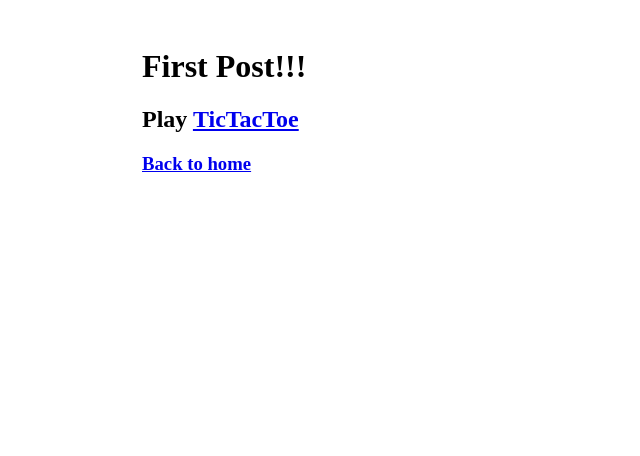
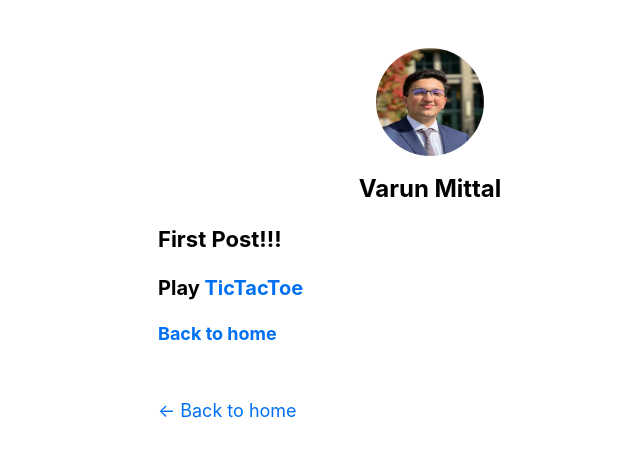
Before and after one commit to monstrosity1001/nextJSBlog, a Next.js app: page /posts/first-post in a window 1280 px wide. Shown: the top 456 px of the page, without its empty margins (210-850 px from the left). Built offline with nearby package versions, Linux system fonts and the light colour scheme.

Commit message:
Added in and fixed layout

```diff
--- a/components/layout.js
+++ b/components/layout.js
@@ -1,5 +1,69 @@
-import styles from "./layout.module.css"
+import Head from "next/head";
+import Image from "next/image";
+import styles from "./layout.module.css";
+import utilStyles from "../styles/utils.module.css";
+import Link from "next/link";
 
-export default function Layout({children}) {
-    return <div className={styles.container}>{children}</div>
+const name = "Varun Mittal"
+export const siteTitle = "Attempting to create a Next.js webiste"
+
+export default function Layout({ children, home }) {
+    return (
+        <div className={styles.container}>
+            <Head>
+                <link rel="icon" href="/favicon.ico" />
+                <meta
+                    name="description"
+                    content="building a personal website with Next.Js"
+                />
+                <meta
+                    property="og:image"
+                    content={`https://og-image.vercel.app/${encodeURI(
+                        siteTitle,
+                    )}.png?theme=light&md=0&fontSize=75px&images=https%3A%2F%2Fassets.vercel.com%2Fimage%2Fupload%2Ffront%2Fassets%2Fdesign%2Fnextjs-black-logo.svg`}
+                />
+                <meta name="og:title" content={siteTitle} />
+                <meta name="twitter:card" content="summary_large_image" />
+            </Head>
+            <header className={styles.header}>
+                {home ? (
+                    <>
+                        <Image
+                            priority
+                            src="/images/profile.jpg"
+                            className={utilStyles.borderCircle}
+                            height={144}
+                            width={144}
+                            alt=""
+                        />
+                        <h1 className={utilStyles.heading2Xl}>{name}</h1>
+                    </>
+                ) : (
+                    <>
+                        <Link href="/">
+                            <Image
+                                priority
+                                src="/images/profile.jpg"
+                                className={utilStyles.borderCircle}
+                                height={108}
+                                width={108}
+                                alt=""
+                            />
+                        </Link>
+                        <h2 className={utilStyles.headingLg}>
+                            <Link href="/" className={utilStyles.colorInherit}>
+                                {name}
+                            </Link>
+                        </h2>
+                    </>
+                )}
+            </header>
+            <main>{children}</main>
+            {!home && (
+                <div className={styles.backToHome}>
+                    <Link href="/">← Back to home</Link>
+                </div>
+            )}
+        </div>
+    );
 }
--- a/components/layout.module.css
+++ b/components/layout.module.css
@@ -1,5 +1,15 @@
 .container {
     max-width: 36rem;
-    padding: 0 1 rem;
+    padding: 0 1rem;
     margin: 3rem auto 6rem;
-}
+  }
+
+  .header {
+    display: flex;
+    flex-direction: column;
+    align-items: center;
+  }
+
+  .backToHome {
+    margin: 3rem 0 0;
+  }
--- /dev/null
+++ b/pages/_app.js
@@ -0,0 +1,5 @@
+import '../styles/global.css'
+
+export default function App ({Component, pageProps}) {
+    return <Component {...pageProps}/>
+}
--- a/styles/globals.css
+++ b/styles/global.css
@@ -1,23 +1,29 @@
-html,
+hhtml,
 body {
   padding: 0;
   margin: 0;
-  font-family: Inter, -apple-system, BlinkMacSystemFont, Segoe UI, Roboto,
-    Oxygen, Ubuntu, Cantarell, Fira Sans, Droid Sans, Helvetica Neue, sans-serif;
-}
-
-a {
-  color: inherit;
-  text-decoration: none;
+  font-family: -apple-system, BlinkMacSystemFont, Segoe UI, Roboto, Oxygen, Ubuntu,
+    Cantarell, Fira Sans, Droid Sans, Helvetica Neue, sans-serif;
+  line-height: 1.6;
+  font-size: 18px;
 }
 
 * {
   box-sizing: border-box;
 }
 
+a {
+  color: #0070f3;
+  text-decoration: none;
+}
+
+a:hover {
+  text-decoration: underline;
+}
+
 img {
   max-width: 100%;
-  height: auto;
+  display: block;
 }
 
 h1 {
--- /dev/null
+++ b/styles/utils.module.css
@@ -0,0 +1,52 @@
+.heading2Xl {
+    font-size: 2.5rem;
+    line-height: 1.2;
+    font-weight: 800;
+    letter-spacing: -0.05rem;
+    margin: 1rem 0;
+  }
+
+  .headingXl {
+    font-size: 2rem;
+    line-height: 1.3;
+    font-weight: 800;
+    letter-spacing: -0.05rem;
+    margin: 1rem 0;
+  }
+
+  .headingLg {
+    font-size: 1.5rem;
+    line-height: 1.4;
+    margin: 1rem 0;
+  }
+
+  .headingMd {
+    font-size: 1.2rem;
+    line-height: 1.5;
+  }
+
+  .borderCircle {
+    border-radius: 9999px;
+  }
+
+  .colorInherit {
+    color: inherit;
+  }
+
+  .padding1px {
+    padding-top: 1px;
+  }
+
+  .list {
+    list-style: none;
+    padding: 0;
+    margin: 0;
+  }
+
+  .listItem {
+    margin: 0 0 1.25rem;
+  }
+
+  .lightText {
+    color: #666;
+  }
```
